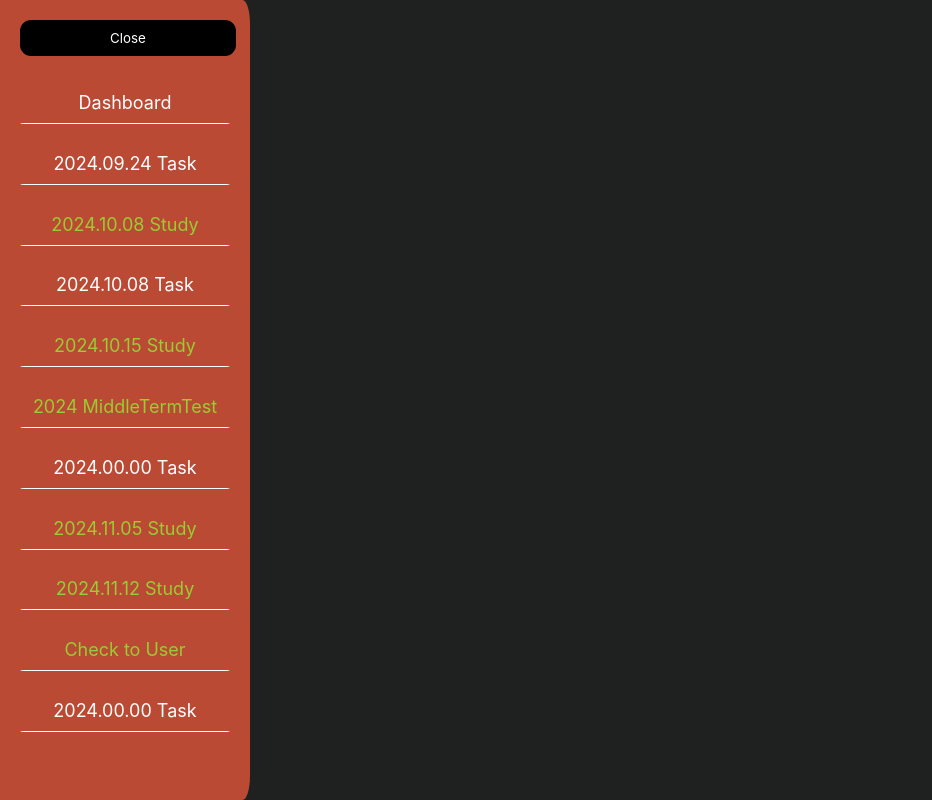
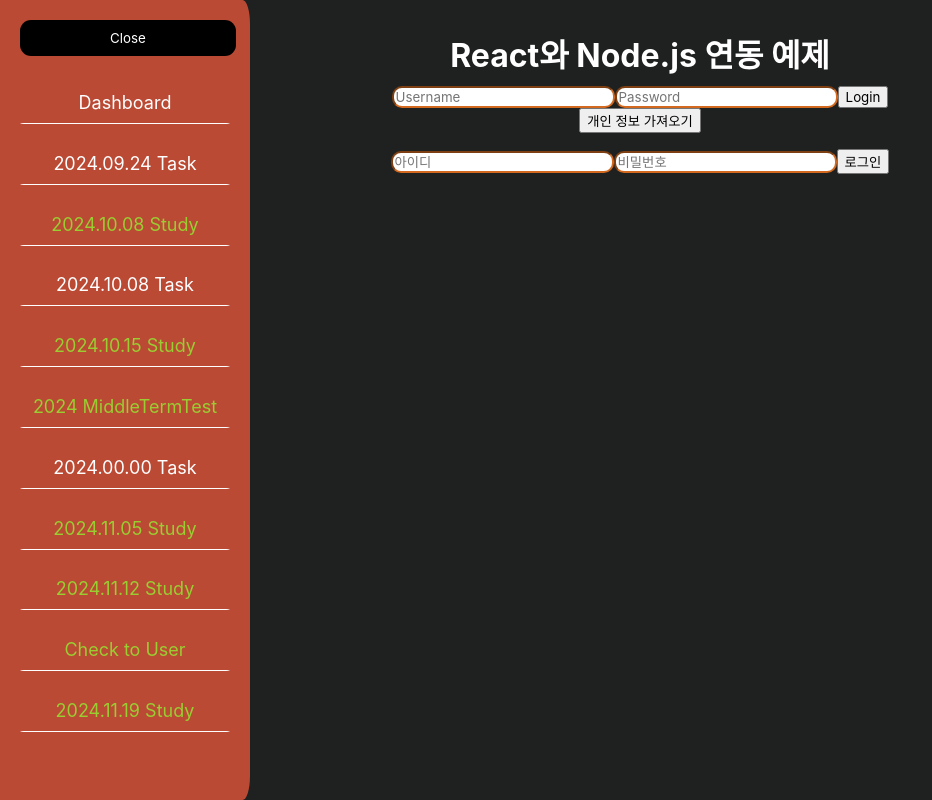
Before and after one commit to yoonmins/react_study_hanseo_univ, a React (Create React App) app: page /Study1119 in a window 1280 px wide. Shown: the whole page, without its empty margins (0-932 px from the left). Built offline with nearby package versions, Linux system fonts and the light colour scheme.

Commit message:
feat : Task 1119 -connect JWT && save to local storage

```diff
--- a/src/App.js
+++ b/src/App.js
@@ -10,6 +10,7 @@
 import MiddleTermTest from './pages/MiddleTermTest';
 import Study1105 from './pages/Study1105';
 import Study1112 from './pages/Study1112';
+import Study1119 from './pages/Study1119';
 import LocalStoragePage from './pages/LocalStoragePage';
 import SessionStoragePage from './pages/SessionStoragePage';
 import CookiePage from './pages/CookiePage';
@@ -32,6 +33,7 @@
               <Route path="/Study1105" element={<Study1105 />} />
               <Route path="/user/:id" element={<UserPage />} />
               <Route path="/Study1112" element={<Study1112 />} />
+              <Route path="/Study1119" element={<Study1119 />} />
               <Route path="/local" element={<LocalStoragePage />} />
               <Route path="/session" element={<SessionStoragePage />} />
               <Route path="/cookie" element={<CookiePage />} />
--- a/src/pages/Study1112.js
+++ b/src/pages/Study1112.js
@@ -1,4 +1,4 @@
-import React, {useState, useEffect} from "react"
+import React from "react"
 import './study.css';
 import ParentComponent from "./component/ParaentComponent";
 import { Link } from 'react-router-dom';
--- /dev/null
+++ b/src/pages/Study1119.js
@@ -0,0 +1,81 @@
+import React, { useState } from "react";
+import LoginForm from "./component/LoginForm";
+import axios from 'axios';
+// import ProtectedData from "./component/ProtectedData";
+
+function LoginShowingPage() {
+  const [data, setData] = useState('');
+
+  const fetchProtectedData = async () => {
+    try {
+      const res = await axios.get('http://localhost:3003/protected', { withCredentials: true });
+      setData(res.data.message);
+    } catch (err) {
+      alert('접근 실패: 인증 필요');
+    }
+  };
+
+  return (
+    <div>
+      <button onClick={fetchProtectedData}>개인 정보 가져오기</button>
+      <p>{data}</p>
+    </div>
+  );
+}
+
+const Study1119 = () =>{
+    return(
+        <>
+            <h1>React와 Node.js 연동 예제</h1>
+            <LoginForm />
+            {/* <ProtectedData /> */}
+            <LoginShowingPage />
+            <TaskLoginFunction />
+        </>
+    )
+}
+export default Study1119;
+
+function TaskLoginFunction() {
+    const [id, setId] = useState('');
+    const [password, setPassword] = useState('');
+    const [isTokenStored, setIsTokenStored] = useState(false);
+
+    const handleLogin = async () => {
+        try {
+            const response = await axios.post('http://localhost:3003/login', {
+                id,
+                password,
+            });
+
+            // 응답에서 JWT를 localStorage에 저장
+            localStorage.setItem('token', response.data.token);
+            setIsTokenStored(true);
+            alert('로그인 성공!');
+        } catch (error) {
+            console.error(error);
+            setIsTokenStored(false);
+            alert('로그인 실패!');
+        }
+    };
+
+    return (
+        <div>
+            <input
+                type="text"
+                placeholder="아이디"
+                value={id}
+                onChange={(e) => setId(e.target.value)}
+            />
+            <input
+                type="password"
+                placeholder="비밀번호"
+                value={password}
+                onChange={(e) => setPassword(e.target.value)}
+            />
+            <button onClick={handleLogin}>로그인</button>
+            <br/>
+            {isTokenStored && <p>JWT in local storage</p>}
+        </div>
+    );
+}
--- /dev/null
+++ b/src/pages/component/LoginForm.js
@@ -0,0 +1,31 @@
+import React, { useState } from 'react';
+import axios from 'axios';
+
+function LoginForm() {
+  const [username, setUsername] = useState('');
+  const [password, setPassword] = useState('');
+
+  const handleLogin = async (e) => {
+    e.preventDefault();
+    try {
+      const res = await axios.post('http://localhost:3003/login', {
+        id: username,
+        password: password,
+      }, { withCredentials: true });
+      console.log(username, password);
+      alert(res.data.message);
+    } catch (err) {
+      alert('로그인 실패');
+    }
+  };
+
+  return (
+    <form onSubmit={handleLogin}>
+      <input type="text" value={username} onChange={(e) => setUsername(e.target.value)} placeholder="Username" />
+      <input type="password" value={password} onChange={(e) => setPassword(e.target.value)} placeholder="Password" />
+      <button type="submit">Login</button>
+    </form>
+  );
+}
+
+export default LoginForm;
--- /dev/null
+++ b/src/pages/component/ProtectedData.js
@@ -0,0 +1,24 @@
+import React, { useState } from 'react';
+import axios from 'axios';
+
+function ProtectedData() {
+  const [data, setData] = useState('');
+
+  const fetchProtectedData = async () => {
+    try {
+      const res = await axios.get('http://localhost:3003/protected', { withCredentials: true });
+      setData(res.data.message);
+    } catch (err) {
+      alert('접근 실패: 인증 필요');
+    }
+  };
+
+  return (
+    <div>
+      <button onClick={fetchProtectedData}>보호된 데이터 가져오기</button>
+      <p>{data}</p>
+    </div>
+  );
+}
+
+export default ProtectedData;
--- a/src/sidebar/Sidebar.js
+++ b/src/sidebar/Sidebar.js
@@ -26,7 +26,7 @@
           <li><Link to="/Study1105" className='study-text'>2024.11.05 Study</Link></li>
           <li><Link to="/Study1112" className='study-text'>2024.11.12 Study</Link></li>
           <li><Link to="/user/1" className='study-text'>Check to User</Link></li>
-          <li><Link to="/#">2024.00.00 Task</Link></li>
+          <li><Link to="/Study1119" className='study-text'>2024.11.19 Study</Link></li>
         </ul>
       </nav>
     </div>
```
Also changed, not shown: src/services/JWTService.js (added, +32 -0 lines).
